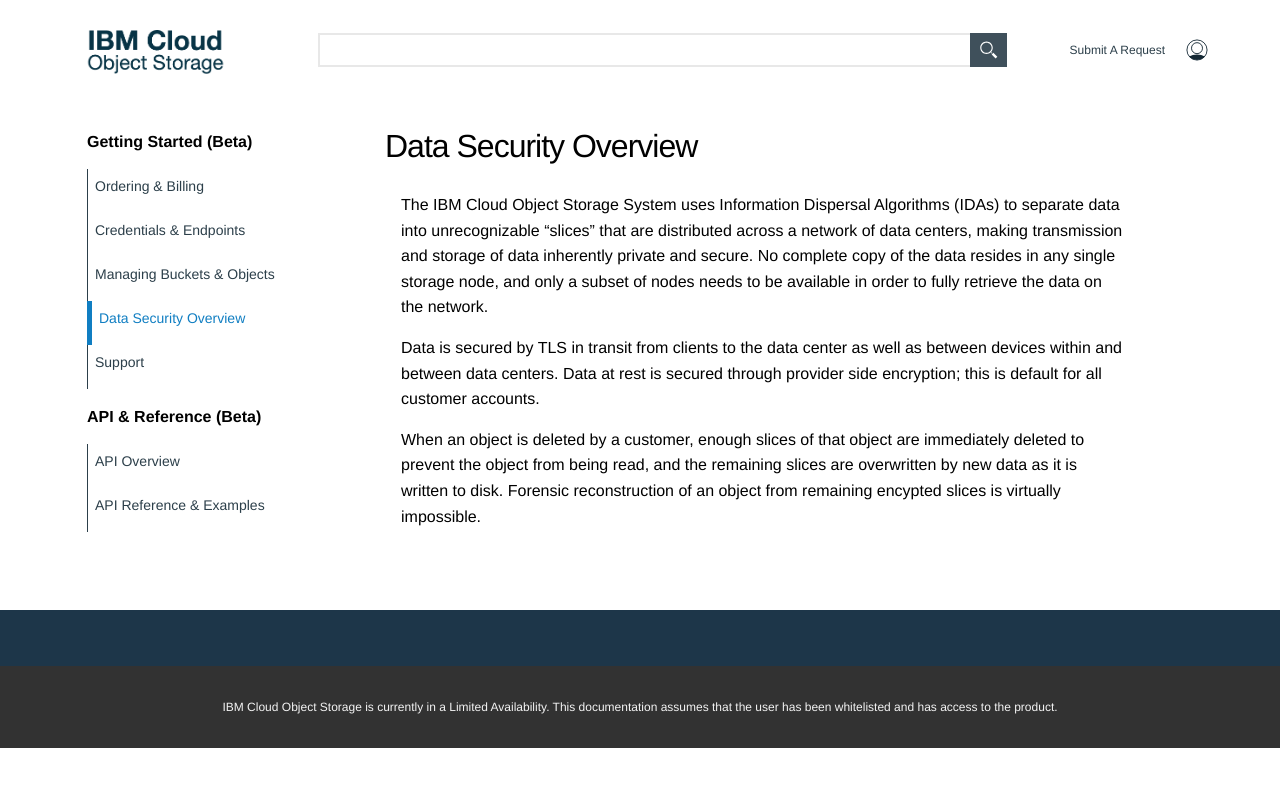
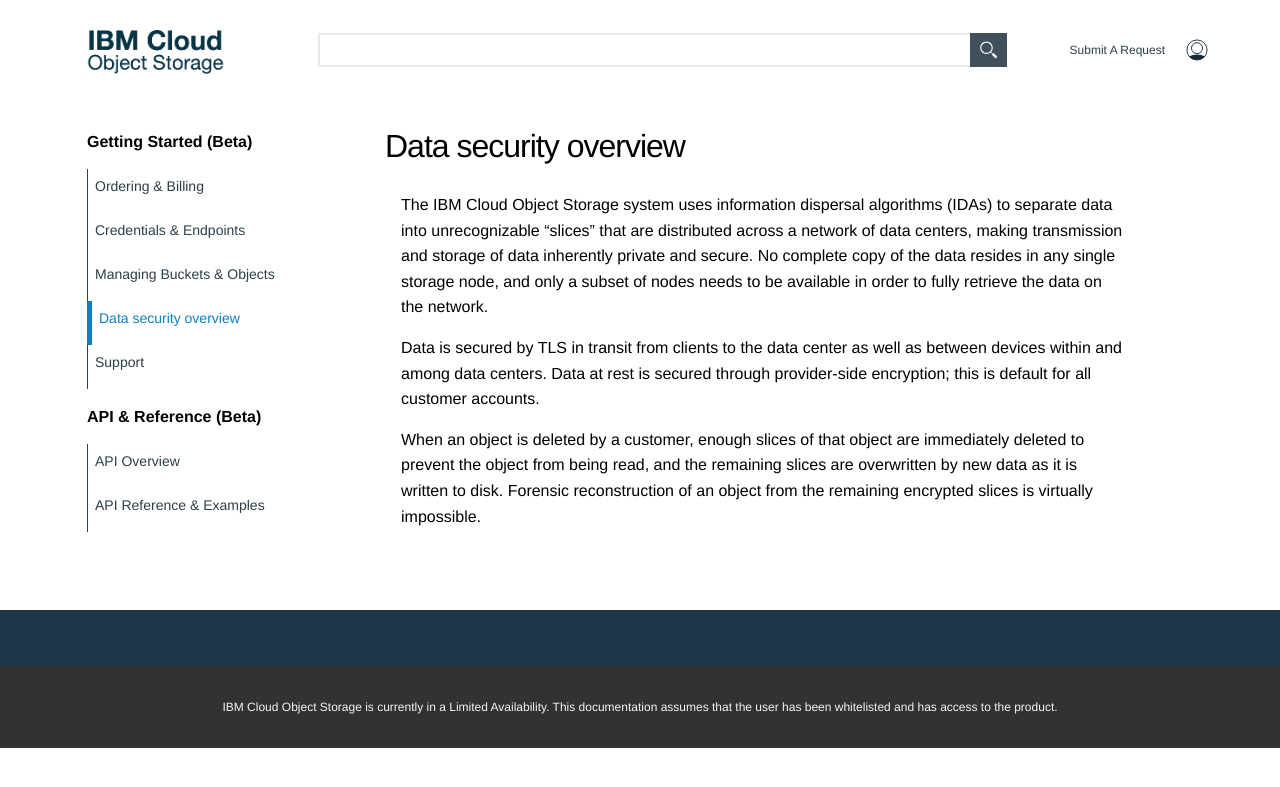
Before and after one commit to mpcarl-ibm/crs-docs, a Jekyll site: the page built from _gettingstarted/security.md, in a window 1280 px wide. Shown: the top 787 px of the page. Built offline with Jekyll 4.4.1, drawn with Linux system fonts in a browser that asks for light colours.

Commit message:
Nic, please address this open question: how many nodes are needed to retrieve data? I also edited for IBM Style.

```diff
--- a/_gettingstarted/security.md
+++ b/_gettingstarted/security.md
@@ -1,6 +1,6 @@
 ---
 layout: page
-title:  "Data Security Overview"
+title:  "Data security overview"
 featured: true
 weight: 4
 tags: []
@@ -8,8 +8,8 @@
 dateAdded: August 18th, 2016
 ---
 
-The IBM Cloud Object Storage System uses Information Dispersal Algorithms (IDAs) to separate data into unrecognizable “slices” that are distributed across a network of data centers, making transmission and storage of data inherently private and secure. No complete copy of the data resides in any single storage node, and only a subset of nodes needs to be available in order to fully retrieve the data on the network.
+The IBM Cloud Object Storage system uses information dispersal algorithms (IDAs) to separate data into unrecognizable “slices” that are distributed across a network of data centers, making transmission and storage of data inherently private and secure. No complete copy of the data resides in any single storage node, and only a subset of nodes needs to be available in order to fully retrieve the data on the network.
 
-Data is secured by TLS in transit from clients to the data center as well as between devices within and between data centers.  Data at rest is secured through provider side encryption; this is default for all customer accounts.
+Data is secured by TLS in transit from clients to the data center as well as between devices within and among data centers.  Data at rest is secured through provider-side encryption; this is default for all customer accounts.
 
-When an object is deleted by a customer, enough slices of that object are immediately deleted to prevent the object from being read, and the remaining slices are overwritten by new data as it is written to disk.  Forensic reconstruction of an object from remaining encypted slices is virtually impossible.
+When an object is deleted by a customer, enough slices of that object are immediately deleted to prevent the object from being read, and the remaining slices are overwritten by new data as it is written to disk.  Forensic reconstruction of an object from the remaining encrypted slices is virtually impossible.
```
